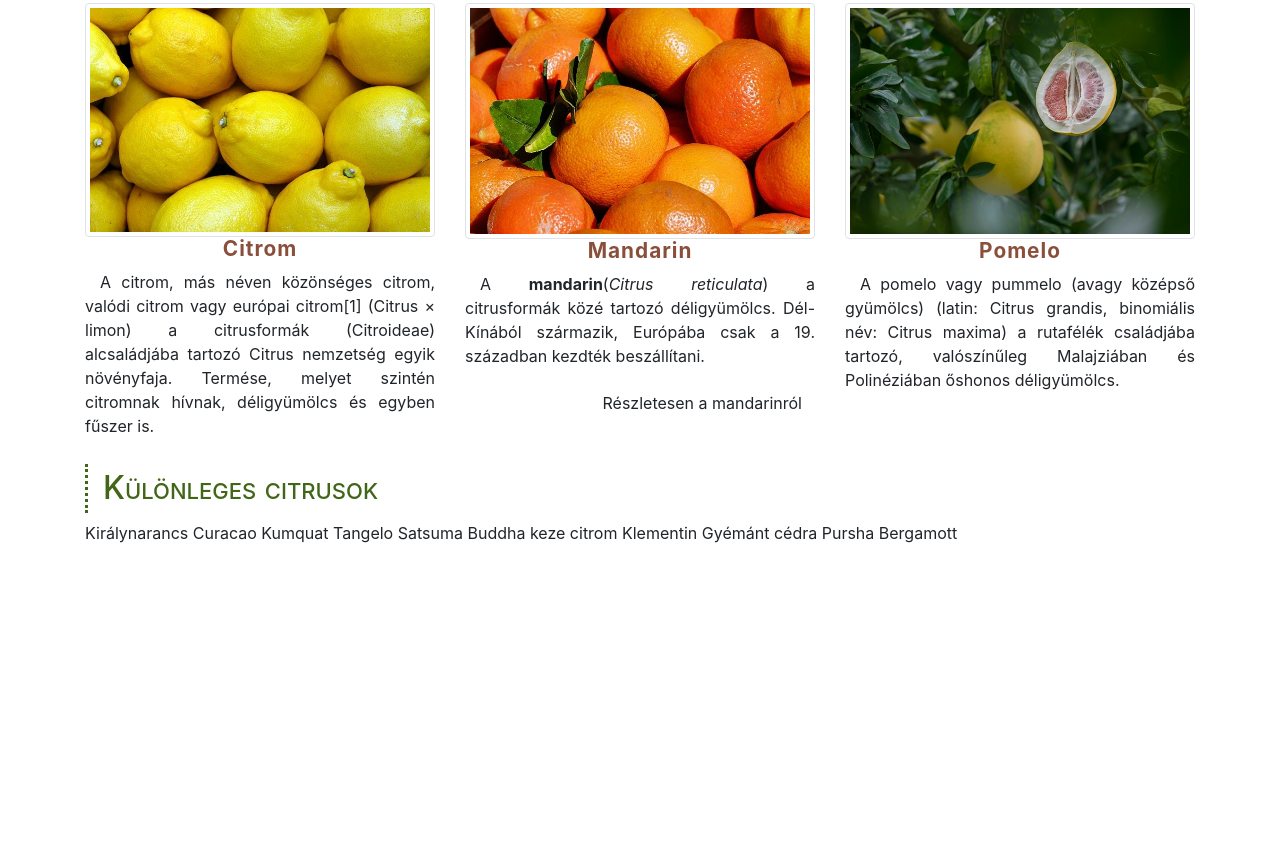
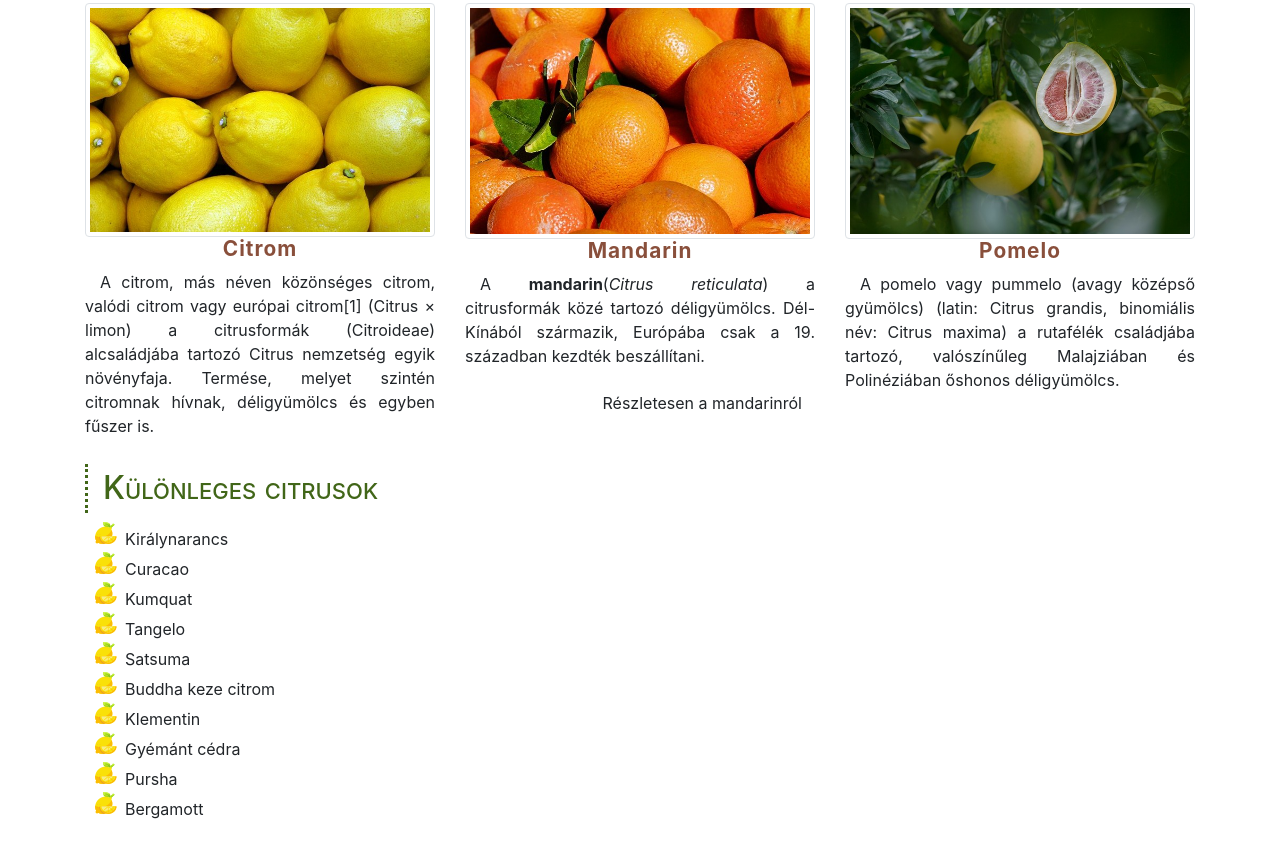
Before and after one commit to englert/web_alapvizsga_2020_12_15, a plain HTML site: page index.html in a window 1280 px wide. Shown: the part 1142-1999 px from the top of the page. Before the commit the page ends 1735 px from the top, so only its background shows below. Drawn offline with Linux system fonts and the light colour scheme.

Commit message:
16. Az index.html oldal „Különleges citrusok” alcímhez tartozó gyümölcsökből készítsen egy számozatlan felsorolást!

```diff
--- a/index.html
+++ b/index.html
@@ -88,16 +88,18 @@
         <article class="row mb-5">
             <div class="col-12">
                 <h2 id="kulonleges">Különleges citrusok</h2>
-                    Királynarancs
-                    Curacao
-                    Kumquat
-                    Tangelo
-                    Satsuma
-                    Buddha keze citrom
-                    Klementin
-                    Gyémánt cédra
-                    Pursha
-                    Bergamott
+                <ul>
+                    <li>Királynarancs</li>
+                    <li>Curacao</li>
+                    <li>Kumquat</li>
+                    <li>Tangelo</li>
+                    <li>Satsuma</li>
+                    <li>Buddha keze citrom</li>
+                    <li>Klementin</li>
+                    <li>Gyémánt cédra</li>
+                    <li>Pursha</li>
+                    <li>Bergamott</li>
+                </ul>
             </div>
         </article>
     </main>
```
